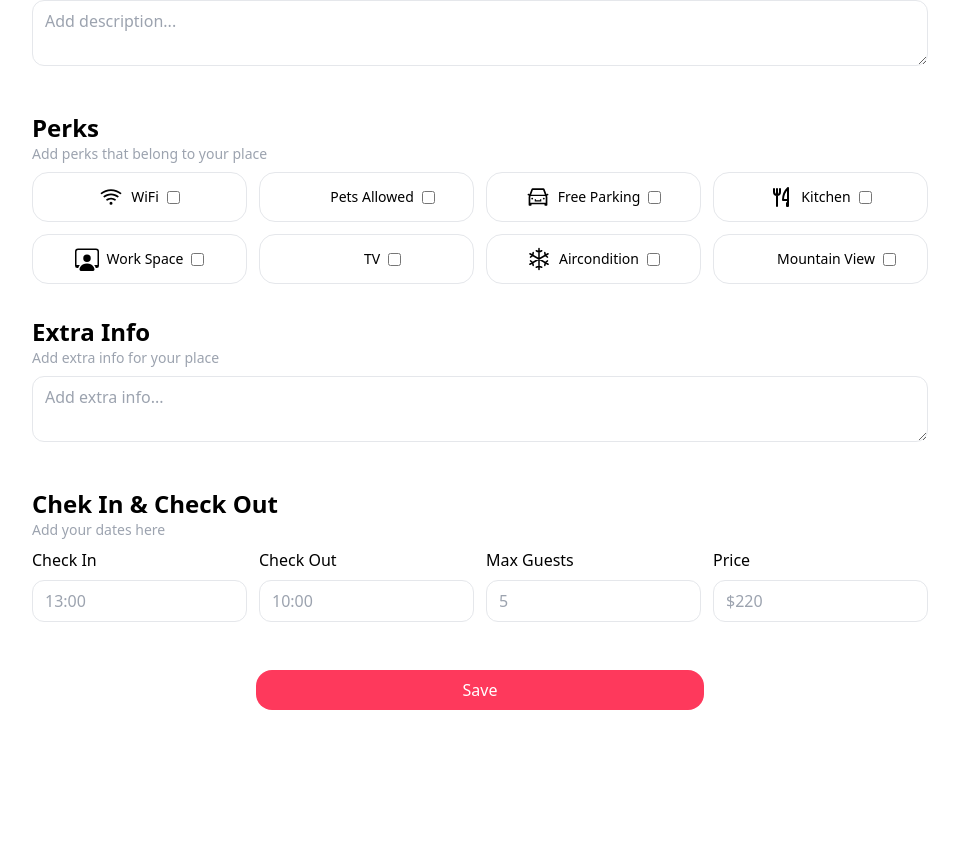
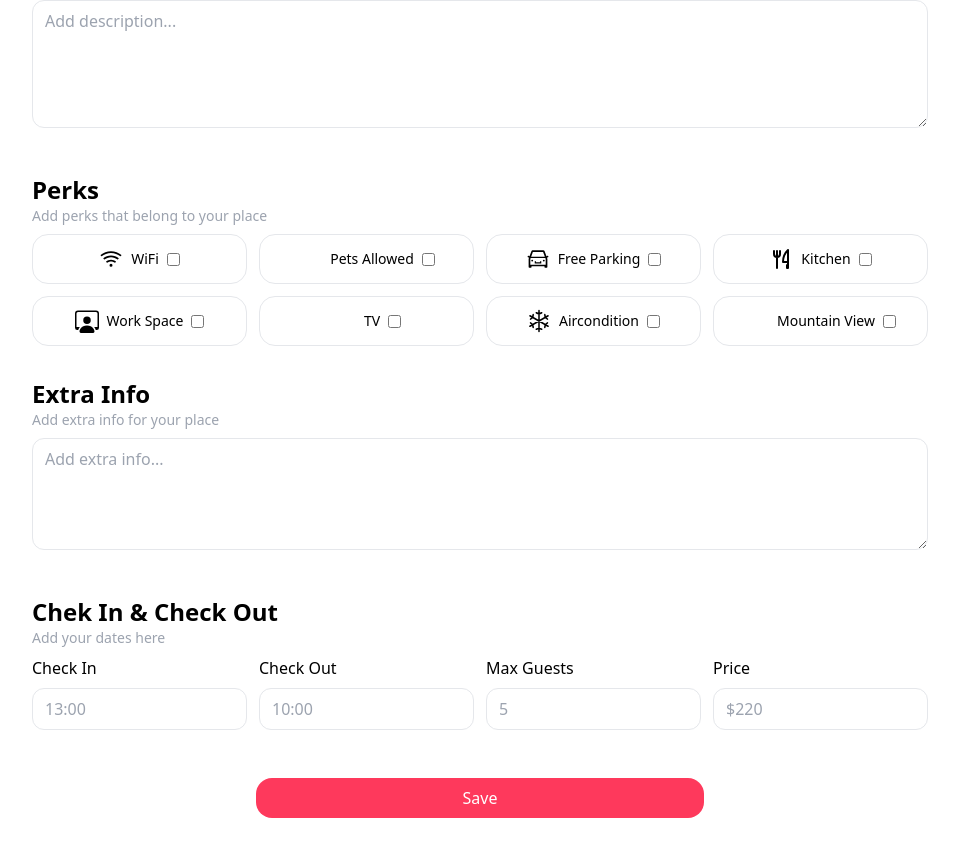
Before and after one commit to MarioAngelov2/Airbnb, a React (Vite) app in the folder client/: page /account/places/new in a window 1280 px wide. Shown: the part 900-1756 px from the top of the page, without its empty margins (160-1119 px from the left). Before the commit the page ends 1626 px from the top, so only its background shows below. Built offline with nearby package versions, Linux system fonts and the light colour scheme; no server answers; some icons are missing.

Commit message:
Refactor & remove place

```diff
--- a/client/src/components/AddPlaces/AddPlaces.jsx
+++ b/client/src/components/AddPlaces/AddPlaces.jsx
@@ -73,6 +73,17 @@ function AddPlaces() {
         }
     }
 
+    async function removePlace(ev) {
+        ev.preventDefault();
+
+        try {
+            await api.deletePlace(id);
+            navigate('/account/places')
+        } catch (error) {
+            console.log(error);
+        }
+    }
+
     const inputHeader = (text) => (
         <h2 className="text-2xl font-semibold mt-8">{text}</h2>
     );
@@ -91,7 +102,7 @@ function AddPlaces() {
     return (
         <div>
             <AccountNav />
-            <div className="max-w-global mx-auto flex flex-col items-center justify-center">
+            <div className="max-w-global mx-auto flex flex-col items-center justify-center mb-8">
                 <form action="" method="POST" className="max-w-4xl w-full">
                     {preInput(
                         "Title",
@@ -120,6 +131,7 @@ function AddPlaces() {
                         "Add description to your place..."
                     )}
                     <textarea
+                        className="h-32"
                         type="text"
                         placeholder="Add description..."
                         value={description}
@@ -131,6 +143,7 @@ function AddPlaces() {
                     </div>
                     {preInput("Extra Info", "Add extra info for your place")}
                     <textarea
+                    className="h-28"
                         type="text"
                         placeholder="Add extra info..."
                         value={extraInfo}
@@ -179,13 +192,21 @@ function AddPlaces() {
                             />
                         </div>
                     </div>
-                    <div className="flex items-center justify-center">
+                    <div className="flex flex-col items-center justify-center gap-2">
                         <button
                             onClick={addPlace}
-                            className="max-w-md primary mt-10 mb-4"
+                            className="max-w-md primary mt-10 mb-2"
                         >
                             Save
                         </button>
+                        {id ? (
+                            <button
+                                onClick={(ev) => removePlace(ev)}
+                                className="primary max-w-md primary"
+                            >
+                                Delete
+                            </button>
+                        ) : null}
                     </div>
                 </form>
             </div>
```
